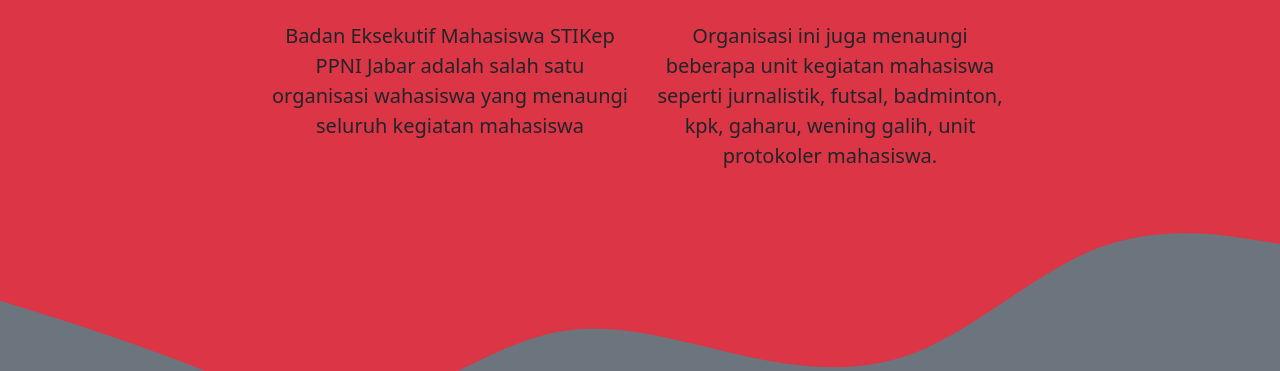
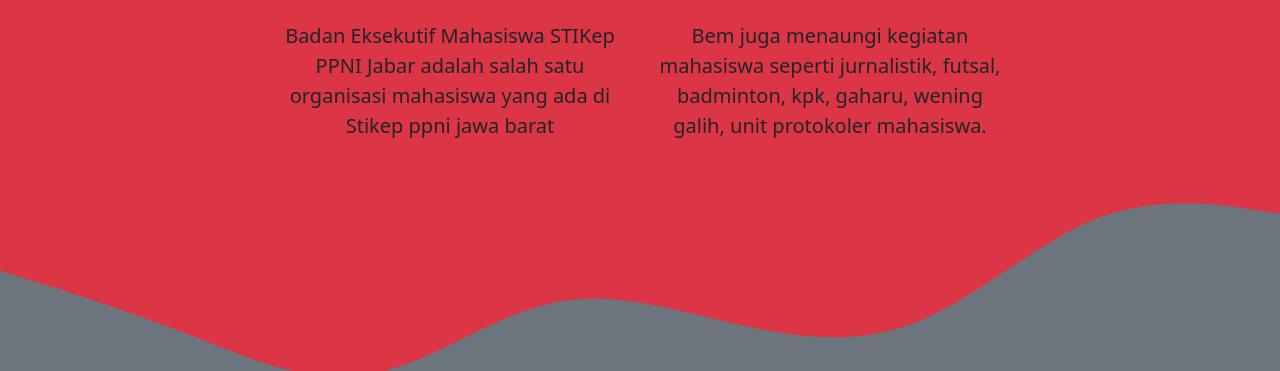
Before and after one commit to KieruFreezy/BemFix, a plain HTML site: page index.html in a window 1280 px wide. Shown: the part 777-1148 px from the top of the page. Drawn offline with nearby package versions, Linux system fonts and the light colour scheme.

Commit message:
Update index.html

```diff
--- a/index.html
+++ b/index.html
@@ -58,10 +58,10 @@
         </div>
         <div class="row justify-content-center fs-5 text-center">
           <div class="col-md-4">
-            <p>Badan Eksekutif Mahasiswa STIKep PPNI Jabar adalah salah satu organisasi wahasiswa yang menaungi seluruh kegiatan mahasiswa</p>
+            <p>Badan Eksekutif Mahasiswa STIKep PPNI Jabar adalah salah satu organisasi mahasiswa yang ada di Stikep ppni jawa barat</p>
           </div>
           <div class="col-md-4">
-            <p>Organisasi ini juga menaungi beberapa unit kegiatan mahasiswa seperti jurnalistik, futsal, badminton, kpk, gaharu, wening galih, unit protokoler mahasiswa.</p>
+            <p>Bem juga menaungi kegiatan mahasiswa seperti jurnalistik, futsal, badminton, kpk, gaharu, wening galih, unit protokoler mahasiswa.</p>
           </div>
         </div>
       </div>
```
